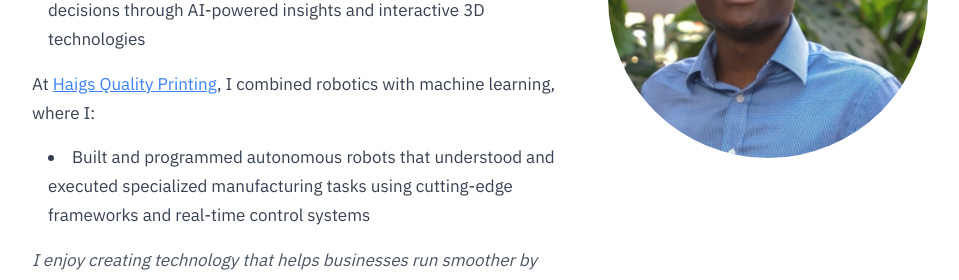
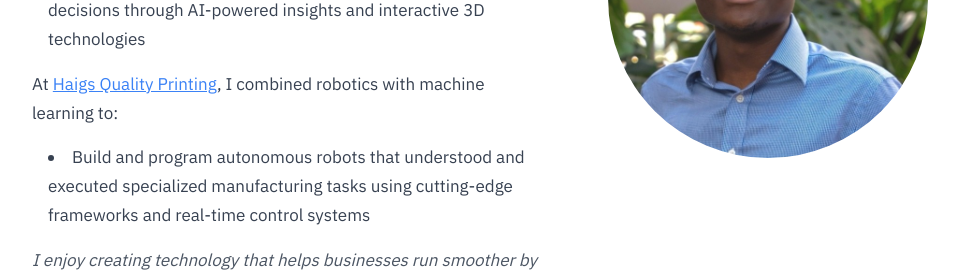
Before and after one commit to joelkab/Joel-portfolio, a Next.js app: page / in a window 1280 px wide. Shown: the part 469-749 px from the top of the page, without its empty margins (160-1119 px from the left). Built offline with nearby package versions, Linux system fonts and the light colour scheme.

Commit message:
Update bio formatting and add analytics

```diff
--- a/package.json
+++ b/package.json
@@ -11,6 +11,7 @@
   "dependencies": {
     "@formspree/react": "^3.0.0",
     "@radix-ui/react-slot": "^1.2.3",
+    "@vercel/analytics": "^1.5.0",
     "autoprefixer": "^10.4.21",
     "class-variance-authority": "^0.7.1",
     "clsx": "^2.1.1",
--- a/src/app/layout.tsx
+++ b/src/app/layout.tsx
@@ -1,6 +1,7 @@
 import type { Metadata } from "next";
 import { IBM_Plex_Sans, IBM_Plex_Mono, Fira_Mono } from "next/font/google";
 import "./globals.css";
+import { Analytics } from "@vercel/analytics/next";
 
 const ibmPlexSans = IBM_Plex_Sans({
   weight: ['300', '400', '500', '600', '700'],
@@ -58,6 +59,7 @@ export default function RootLayout({
         className={`${ibmPlexSans.variable} ${ibmPlexMono.variable} ${firaMono.variable} antialiased`}
       >
         {children}
+        <Analytics />
       </body>
     </html>
   );
--- a/src/components/sections/MinimalistHero.tsx
+++ b/src/components/sections/MinimalistHero.tsx
@@ -42,11 +42,11 @@ export default function MinimalistHero() {
                 </ul>
 
                 <p>
-                  At <a href="https://www.haigsprinting.com/" className="text-blue-500 underline">Haigs Quality Printing</a>, I combined robotics with machine learning, where I:
+                  At <a href="https://www.haigsprinting.com/" className="text-blue-500 underline">Haigs Quality Printing</a>, I combined robotics with machine<br />learning to:
                 </p>
 
                 <ul className="list-disc list-inside space-y-2 ml-4">
-                  <li>Built and programmed autonomous robots that understood and executed specialized manufacturing tasks using cutting-edge frameworks and real-time control systems</li>
+                  <li>Build and program autonomous robots that understood and executed specialized manufacturing tasks using cutting-edge frameworks and real-time control systems</li>
                 </ul>
 
                 <p className="text-gray-600 italic">
```
Also changed, not shown: 1 other file (tests, documents, lock files or other folders).
